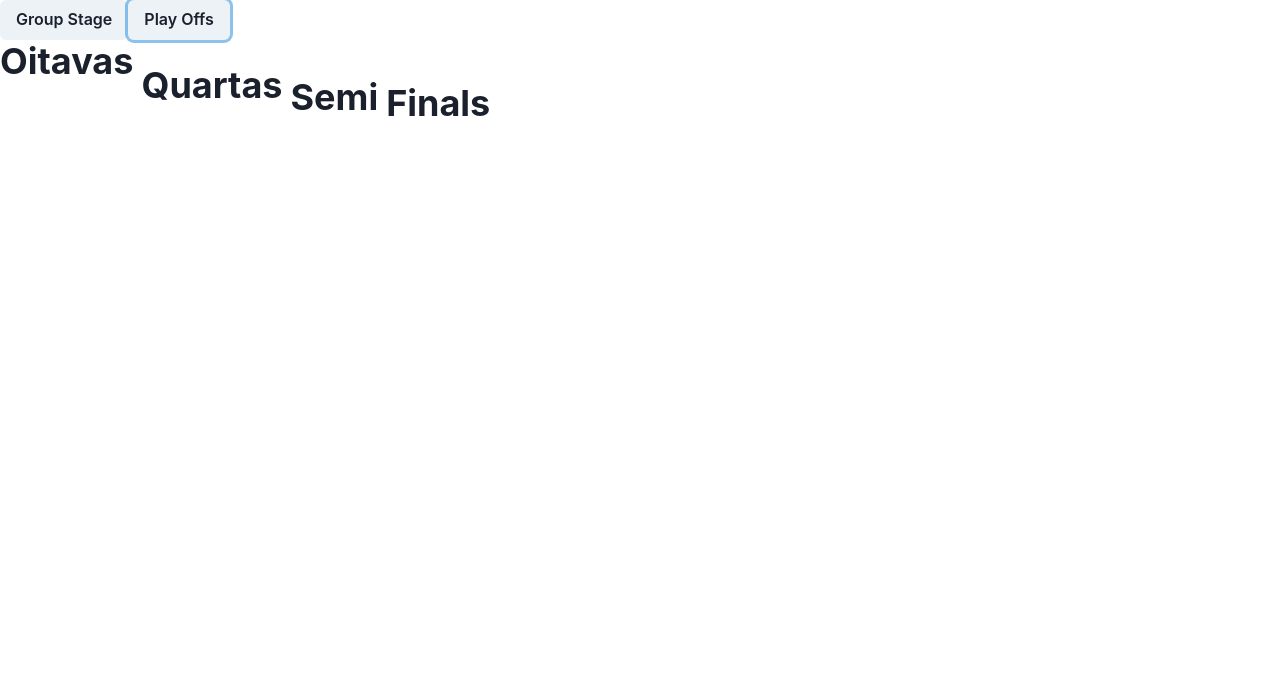
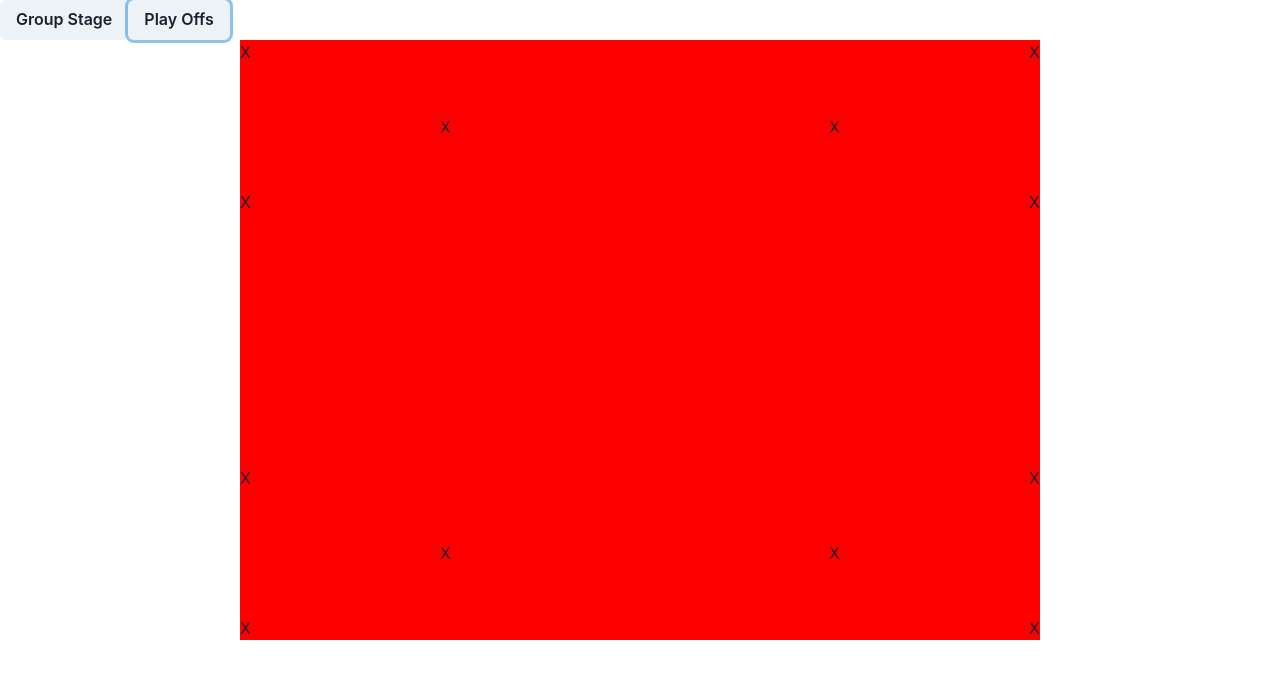
Before and after one commit to YagoLeite/World-Cup-Simulator, a Next.js app: page / in a window 1280 px wide. Both pictures are taken after a click on the button "Play Offs". Shown: the top 678 px of the page. Built offline with nearby package versions, Linux system fonts and the light colour scheme.

Commit message:
adding relative/absolute

```diff
--- a/components/Finals/Finals.js
+++ b/components/Finals/Finals.js
@@ -1,7 +1,8 @@
-import { Flex, Heading, HStack } from "@chakra-ui/react";
+import { Box, Flex, Heading, HStack, VStack } from "@chakra-ui/react";
 import React from "react";
 import { CupState } from "../../context/Context";
 import SingleMatch from "./SingleMatch";
+import Quartas from "./Quartas";
 
 const Finals = () => {
   const { state, dispatch } = CupState();
@@ -24,67 +25,85 @@ const Finals = () => {
   const findFinal = state.groupState.filter((item) => item.final);
 
   return (
-    <HStack>
-      <Flex gap={3} direction="column">
-        <Heading>Oitavas</Heading>
+    <VStack>
+      <Box w="800px" bg="red" h="600px" position="relative">
+        {/* <Heading>Oitavas</Heading> */}
+
         <SingleMatch
+          config={{ position: "absolute", top: "0", left: "0" }}
           firstTeam={findingTeam("A", 0, "oitavas")}
           secondTeam={findingTeam("B", 1, "oitavas")}
           onClick={(firstTeam, secondTeam) =>
             quartasHandler(firstTeam, secondTeam, "QUARTAS-SELECTION")
           }
         />
+
         <SingleMatch
+          config={{ position: "absolute", top: "150px", left: "0" }}
           firstTeam={findingTeam("B", 0, "oitavas")}
           secondTeam={findingTeam("A", 1, "oitavas")}
           onClick={(firstTeam, secondTeam) =>
             quartasHandler(firstTeam, secondTeam, "QUARTAS-SELECTION")
           }
         />
+
         <SingleMatch
+          config={{ position: "absolute", bottom: "150px", left: "0" }}
           firstTeam={findingTeam("C", 0, "oitavas")}
           secondTeam={findingTeam("D", 1, "oitavas")}
           onClick={(firstTeam, secondTeam) =>
             quartasHandler(firstTeam, secondTeam, "QUARTAS-SELECTION")
           }
         />
+
         <SingleMatch
+          config={{ position: "absolute", bottom: "0", left: "0" }}
           firstTeam={findingTeam("D", 0, "oitavas")}
           secondTeam={findingTeam("C", 1, "oitavas")}
           onClick={(firstTeam, secondTeam) =>
             quartasHandler(firstTeam, secondTeam, "QUARTAS-SELECTION")
           }
         />
+
         <SingleMatch
+          config={{ position: "absolute", top: "0", right: "0" }}
           firstTeam={findingTeam("E", 0, "oitavas")}
           secondTeam={findingTeam("F", 1, "oitavas")}
           onClick={(firstTeam, secondTeam) =>
             quartasHandler(firstTeam, secondTeam, "QUARTAS-SELECTION")
           }
         />
+
         <SingleMatch
+          config={{ position: "absolute", top: "150px", right: "0" }}
           firstTeam={findingTeam("F", 0, "oitavas")}
           secondTeam={findingTeam("E", 1, "oitavas")}
           onClick={(firstTeam, secondTeam) =>
             quartasHandler(firstTeam, secondTeam, "QUARTAS-SELECTION")
           }
         />
+
         <SingleMatch
+          config={{ position: "absolute", bottom: "150px", right: "0" }}
           firstTeam={findingTeam("G", 0, "oitavas")}
           secondTeam={findingTeam("H", 1, "oitavas")}
           onClick={(firstTeam, secondTeam) =>
             quartasHandler(firstTeam, secondTeam, "QUARTAS-SELECTION")
           }
         />
+
         <SingleMatch
+          config={{ position: "absolute", bottom: "0", right: "0" }}
           firstTeam={findingTeam("H", 0, "oitavas")}
           secondTeam={findingTeam("G", 1, "oitavas")}
           onClick={(firstTeam, secondTeam) =>
             quartasHandler(firstTeam, secondTeam, "QUARTAS-SELECTION")
           }
         />
-      </Flex>
-      <Flex gap={3} direction="column">
+
+        <Quartas />
+      </Box>
+      {/*  gap={3} direction="column">
         <Heading>Quartas</Heading>
         <SingleMatch
           firstTeam={
@@ -158,8 +177,8 @@ const Finals = () => {
             quartasHandler(firstTeam, secondTeam, "FINAL-SELECTION")
           }
         />
-      </Flex>
-    </HStack>
+      </Flex> */}
+    </VStack>
   );
 };
 
--- /dev/null
+++ b/components/Finals/Quartas.js
@@ -0,0 +1,68 @@
+import { Box, ChakraProvider } from "@chakra-ui/react";
+import React from "react";
+import { CupState } from "../../context/Context";
+import SingleMatch from "./SingleMatch";
+
+const Quartas = (props) => {
+  const { state, dispatch } = CupState();
+  const filteredList = state.groupState.filter((country) => country.index <= 1);
+  const findingTeam = (group, index, finals) =>
+    filteredList.find(
+      (item) => item.group === group && item.index === index && item[finals]
+    );
+  return (
+    <Box>
+      <SingleMatch
+        config={{ position: "absolute", top: "75px", left: "200px" }}
+        firstTeam={
+          findingTeam("A", 0, "quartas") || findingTeam("B", 1, "quartas")
+        }
+        secondTeam={
+          findingTeam("B", 0, "quartas") || findingTeam("A", 1, "quartas")
+        }
+        onClick={(firstTeam, secondTeam) =>
+          quartasHandler(firstTeam, secondTeam, "SEMI-SELECTION")
+        }
+        // onClick={() => console.log("oi")}
+      />
+      <SingleMatch
+        config={{ position: "absolute", bottom: "75px", left: "200px" }}
+        firstTeam={
+          findingTeam("C", 0, "quartas") || findingTeam("D", 1, "quartas")
+        }
+        secondTeam={
+          findingTeam("D", 0, "quartas") || findingTeam("C", 1, "quartas")
+        }
+        onClick={(firstTeam, secondTeam) =>
+          quartasHandler(firstTeam, secondTeam, "SEMI-SELECTION")
+        }
+      />
+      <SingleMatch
+        config={{ position: "absolute", top: "75px", right: "200px" }}
+        firstTeam={
+          findingTeam("E", 0, "quartas") || findingTeam("F", 1, "quartas")
+        }
+        secondTeam={
+          findingTeam("F", 0, "quartas") || findingTeam("E", 1, "quartas")
+        }
+        onClick={(firstTeam, secondTeam) =>
+          quartasHandler(firstTeam, secondTeam, "SEMI-SELECTION")
+        }
+      />
+      <SingleMatch
+        config={{ position: "absolute", bottom: "75px", right: "200px" }}
+        firstTeam={
+          findingTeam("G", 0, "quartas") || findingTeam("H", 1, "quartas")
+        }
+        secondTeam={
+          findingTeam("H", 0, "quartas") || findingTeam("G", 1, "quartas")
+        }
+        onClick={(firstTeam, secondTeam) =>
+          quartasHandler(firstTeam, secondTeam, "SEMI-SELECTION")
+        }
+      />
+    </Box>
+  );
+};
+
+export default Quartas;
--- a/components/Finals/SingleMatch.js
+++ b/components/Finals/SingleMatch.js
@@ -3,13 +3,14 @@ import React from "react";
 
 const SingleMatch = (props) => {
   return (
-    <Box>
+    <Box {...props.config}>
       <Text
         cursor="pointer"
         onClick={() => props.onClick(props.firstTeam, props.secondTeam)}
       >
         {props.firstTeam?.name}
       </Text>
+      X
       <Text
         cursor="pointer"
         onClick={() => props.onClick(props.secondTeam, props.firstTeam)}
```
Also changed, not shown: components/Finals/SemiFinals.js (added, +25 -0 lines), components/Finals/Oitavas.js (deleted).
